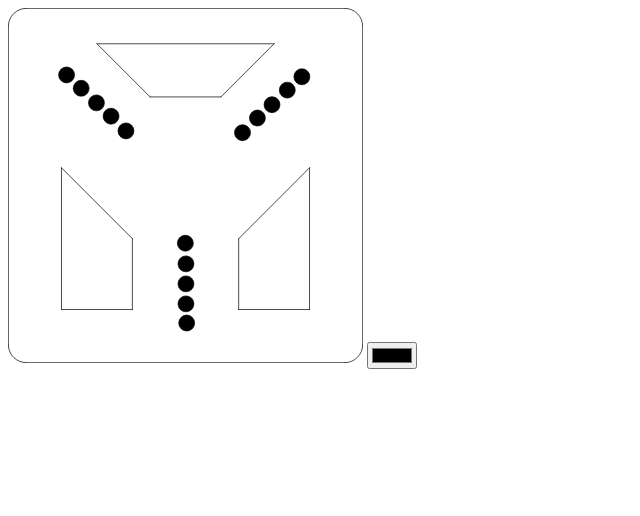
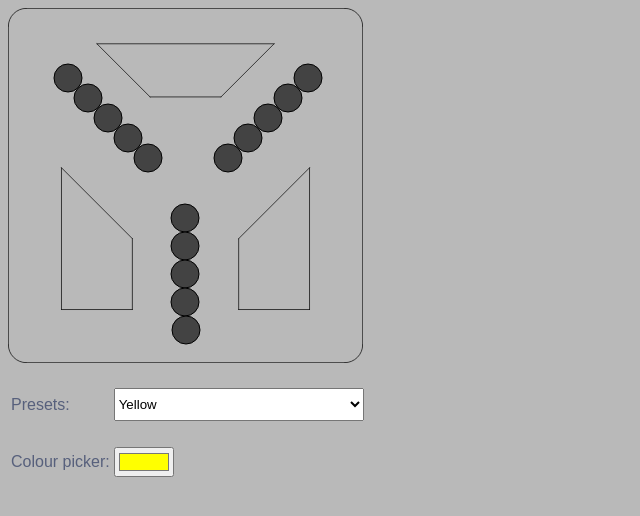
Before and after one commit to dalenunns/BsidesBASIC-2017, a plain HTML site: page BsidesBASIC/data/index.htm in a window 1280 px wide. Shown: the whole page, without its empty margins (0-640 px from the left). Drawn offline with Linux system fonts and the light colour scheme.

Commit message:
Added new html

```diff
--- a/BsidesBASIC/data/index.htm
+++ b/BsidesBASIC/data/index.htm
@@ -1,48 +1,78 @@
-<svg width="355.04013" height="355.03925" id="flux-capacitor">
-    <ellipse ry="7.9712944" rx="7.9712968" cy="66.935745" cx="58.573929" id="led4" onclick="ledClick(this)" style="display:inline;fill:#000000;fill-opacity:1;stroke:#000000;stroke-width:0.67099005;stroke-opacity:1"
-    />
-    <ellipse ry="7.9712934" rx="7.9712968" cy="80.293457" cx="73.179718" id="led3" onclick="ledClick(this)" style="display:inline;fill:#000000;fill-opacity:1;stroke:#000000;stroke-width:0.67098999;stroke-opacity:1"
-    />
-    <ellipse ry="7.9712934" rx="7.9712968" cy="94.862663" cx="88.446022" id="led2" onclick="ledClick(this)" style="display:inline;fill:#000000;fill-opacity:1;stroke:#000000;stroke-width:0.67098999;stroke-opacity:1"
-    />
-    <ellipse ry="7.9712925" rx="7.9712968" cy="108.22037" cx="103.05181" id="led1" onclick="ledClick(this)" style="display:inline;fill:#000000;fill-opacity:1;stroke:#000000;stroke-width:0.67098993;stroke-opacity:1"
-    />
-    <ellipse ry="7.9712911" rx="7.9712968" cy="122.91489" cx="117.94736" id="led0" onclick="ledClick(this)" style="display:inline;fill:#000000;fill-opacity:1;stroke:#000000;stroke-width:0.67098987;stroke-opacity:1"
-    />
-    <ellipse transform="scale(-1,1)" ry="7.9712934" rx="7.9712968" cy="68.742516" cx="-293.87955" id="led14" onclick="ledClick(this)"
-        style="display:inline;fill:#000000;fill-opacity:1;stroke:#000000;stroke-width:0.67098999;stroke-opacity:1" />
-    <ellipse transform="scale(-1,1)" ry="7.9712925" rx="7.9712968" cy="82.10022" cx="-279.27377" id="led13" onclick="ledClick(this)"
-        style="display:inline;fill:#000000;fill-opacity:1;stroke:#000000;stroke-width:0.67098993;stroke-opacity:1" />
-    <ellipse transform="scale(-1,1)" ry="7.9712925" rx="7.9712968" cy="96.669449" cx="-264.00745" id="led12" onclick="ledClick(this)"
-        style="display:inline;fill:#000000;fill-opacity:1;stroke:#000000;stroke-width:0.67098993;stroke-opacity:1" />
-    <ellipse transform="scale(-1,1)" ry="7.9712911" rx="7.9712968" cy="110.02715" cx="-249.40167" id="led11" onclick="ledClick(this)"
-        style="display:inline;fill:#000000;fill-opacity:1;stroke:#000000;stroke-width:0.67098987;stroke-opacity:1" />
-    <ellipse transform="scale(-1,1)" ry="7.9712901" rx="7.9712968" cy="124.72164" cx="-234.50612" id="led10" onclick="ledClick(this)"
-        style="display:inline;fill:#000000;fill-opacity:1;stroke:#000000;stroke-width:0.67098981;stroke-opacity:1" />
-    <ellipse ry="7.9712901" rx="7.9712968" cy="235.21776" cx="177.33643" id="led9" onclick="ledClick(this)" style="display:inline;fill:#000000;fill-opacity:1;stroke:#000000;stroke-width:0.67098981;stroke-opacity:1"
-    />
-    <ellipse ry="7.9712892" rx="7.9712968" cy="255.86008" cx="177.94209" id="led8" onclick="ledClick(this)" style="display:inline;fill:#000000;fill-opacity:1;stroke:#000000;stroke-width:0.67098975;stroke-opacity:1"
-    />
-    <ellipse ry="7.9712877" rx="7.9712968" cy="275.86008" cx="177.94209" id="led7" onclick="ledClick(this)" style="display:inline;fill:#000000;fill-opacity:1;stroke:#000000;stroke-width:0.67098975;stroke-opacity:1"
-    />
-    <ellipse ry="7.9712868" rx="7.9712968" cy="295.86011" cx="177.94209" id="led6" onclick="ledClick(this)" style="display:inline;fill:#000000;fill-opacity:1;stroke:#000000;stroke-width:0.67098975;stroke-opacity:1"
-    />
-    <ellipse ry="7.9712868" rx="7.9712968" cy="315.02982" cx="178.69415" id="led5" onclick="ledClick(this)" style="display:inline;fill:#000000;fill-opacity:1;stroke:#000000;stroke-width:0.67098975;stroke-opacity:1"
-    />
-    <g id="g10500" style="display:inline;fill:#000000;fill-opacity:0;stroke:#000000;stroke-width:78.74019623;stroke-linecap:round;stroke-linejoin:round;stroke-opacity:1"
-        transform="matrix(0.00899999,0,0,0.00899999,-424.84116,-212.2434)">
-        <path d="m 70866,33464 -7874,0 m 0,0 -5906,-5905 m 0,0 19685,0 m 0,0 -5905,5905" style="fill:#000000;fill-opacity:0;stroke:#000000;stroke-opacity:1"
-            id="path10508" inkscape:connector-curvature="0" />
-        <path d="m 61023,57086 0,-7874 m 0,0 -7874,-7874 m 0,0 0,15748 m 0,0 7874,0" style="fill:#000000;fill-opacity:0;stroke:#000000;stroke-opacity:1"
-            id="path10516" inkscape:connector-curvature="0" />
-        <path d="m 72834,57086 0,-7874 m 0,0 7874,-7874 m 0,0 0,15748 m 0,0 -7874,0" style="fill:#000000;fill-opacity:0;stroke:#000000;stroke-opacity:1"
-            id="path10524" inkscape:connector-curvature="0" />
-        <path d="m 49212.6,23622 a 1968.5,1968.5 0 0 0 -1968.5,1968.6 M 49212,23622 l 35433,0 m 1969.2,1968.6 A 1968.5,1968.5 0 0 0 84645.7,23622 m 1968.3,1968 0,35433 m -39369.9,0.6 a 1968.5,1968.5 0 0 0 1968.5,1968.5 m 35433.1,0 a 1968.5,1968.5 0 0 0 1968.5,-1968.5 m -39370.2,-0.6 0,-35433 m 37401,37402 -35433,0"
-            style="fill:#000000;fill-opacity:0;stroke:#000000;stroke-opacity:1" id="path10540" inkscape:connector-curvature="0"
-        />
+<html>
+<head>
+    <meta name="viewport" content="width=device-width, initial-scale=1.0">
+    <style>
+    html{font-family:Lucida,sans-serif;font-weight:400;font-size:14px;color:#57607c;background-color:#B9B9B9;}
+    body{margin:8px}
+    select{width:250px;height:33px;}
+    option{width:250px;font-size:133%}
+    </style>
+</head>
+<body>
+<svg width="355" height="355" id="flux-capacitor">
+    <ellipse ry="14" rx="14" cy="70"  cx="60"   id="led4" onclick="ledClick(this)" style="display:inline;fill:#434343;fill-opacity:1;stroke:#000000;stroke-width:1;stroke-opacity:1" />
+    <ellipse ry="14" rx="14" cy="90"  cx="80"   id="led3" onclick="ledClick(this)" style="display:inline;fill:#434343;fill-opacity:1;stroke:#000000;stroke-width:1;stroke-opacity:1" />
+    <ellipse ry="14" rx="14" cy="110" cx="100"  id="led2" onclick="ledClick(this)" style="display:inline;fill:#434343;fill-opacity:1;stroke:#000000;stroke-width:1;stroke-opacity:1" />
+    <ellipse ry="14" rx="14" cy="130" cx="120"  id="led1" onclick="ledClick(this)" style="display:inline;fill:#434343;fill-opacity:1;stroke:#000000;stroke-width:1;stroke-opacity:1" />
+    <ellipse ry="14" rx="14" cy="150" cx="140"  id="led0" onclick="ledClick(this)" style="display:inline;fill:#434343;fill-opacity:1;stroke:#000000;stroke-width:1;stroke-opacity:1" />
+
+    <ellipse ry="14" rx="14" cy="70"  cx="-300" id="led14" onclick="ledClick(this)" style="display:inline;fill:#434343;fill-opacity:1;stroke:#000000;stroke-width:1;stroke-opacity:1" transform="scale(-1,1)" />
+    <ellipse ry="14" rx="14" cy="90"  cx="-280" id="led13" onclick="ledClick(this)" style="display:inline;fill:#434343;fill-opacity:1;stroke:#000000;stroke-width:1;stroke-opacity:1" transform="scale(-1,1)" />
+    <ellipse ry="14" rx="14" cy="110" cx="-260" id="led12" onclick="ledClick(this)" style="display:inline;fill:#434343;fill-opacity:1;stroke:#000000;stroke-width:1;stroke-opacity:1" transform="scale(-1,1)" />
+    <ellipse ry="14" rx="14" cy="130" cx="-240" id="led11" onclick="ledClick(this)" style="display:inline;fill:#434343;fill-opacity:1;stroke:#000000;stroke-width:1;stroke-opacity:1" transform="scale(-1,1)" />
+    <ellipse ry="14" rx="14" cy="150" cx="-220" id="led10" onclick="ledClick(this)" style="display:inline;fill:#434343;fill-opacity:1;stroke:#000000;stroke-width:1;stroke-opacity:1" transform="scale(-1,1)" />
+
+    <ellipse ry="14" rx="14" cy="210" cx="177"  id="led9"  onclick="ledClick(this)" style="display:inline;fill:#434343;fill-opacity:1;stroke:#000000;stroke-width:1;stroke-opacity:1" />
+    <ellipse ry="14" rx="14" cy="238" cx="177"  id="led8"  onclick="ledClick(this)" style="display:inline;fill:#434343;fill-opacity:1;stroke:#000000;stroke-width:1;stroke-opacity:1" />
+    <ellipse ry="14" rx="14" cy="266" cx="177"  id="led7"  onclick="ledClick(this)" style="display:inline;fill:#434343;fill-opacity:1;stroke:#000000;stroke-width:1;stroke-opacity:1" />
+    <ellipse ry="14" rx="14" cy="294" cx="177"  id="led6"  onclick="ledClick(this)" style="display:inline;fill:#434343;fill-opacity:1;stroke:#000000;stroke-width:1;stroke-opacity:1" />
+    <ellipse ry="14" rx="14" cy="322" cx="178"  id="led5"  onclick="ledClick(this)" style="display:inline;fill:#434343;fill-opacity:1;stroke:#000000;stroke-width:1;stroke-opacity:1" />
+
+    <g id="g10500" style="display:inline;fill:#000000;fill-opacity:0;stroke:#000000;stroke-width:78.74019623;stroke-linecap:round;stroke-linejoin:round;stroke-opacity:1;" transform="matrix(0.00899999,0,0,0.00899999,-424.84116,-212.2434)">
+        <path d="m 70866,33464 -7874,0 m 0,0 -5906,-5905 m 0,0 19685,0 m 0,0 -5905,5905" style="fill:#000000;fill-opacity:0;stroke:#000000;stroke-opacity:1" id="path10508" />
+        <path d="m 61023,57086 0,-7874 m 0,0 -7874,-7874 m 0,0 0,15748 m 0,0  7874,0"    style="fill:#000000;fill-opacity:0;stroke:#000000;stroke-opacity:1" id="path10516" />
+        <path d="m 72834,57086 0,-7874 m 0,0  7874,-7874 m 0,0 0,15748 m 0,0 -7874,0"    style="fill:#000000;fill-opacity:0;stroke:#000000;stroke-opacity:1" id="path10524" />
+        <path d="m 49212.6,23622 a 1968.5,1968.5 0 0 0 -1968.5,1968.6 M 49212,23622 l 35433,0 m 1969.2,1968.6 A 1968.5,1968.5 0 0 0 84645.7,23622 m 1968.3,1968 0,35433 m -39369.9,0.6 a 1968.5,1968.5 0 0 0 1968.5,1968.5 m 35433.1,0 a 1968.5,1968.5 0 0 0 1968.5,-1968.5 m -39370.2,-0.6 0,-35433 m 37401,37402 -35433,0" style="fill:#000000;fill-opacity:0;stroke:#000000;stroke-opacity:1" id="path10540" />
     </g>
 </svg>
-<input id="selectedColor" type="color" />
+
+
+<table>
+    <tr>
+        <td>&nbsp;</td><td>&nbsp;</td>
+    </tr>
+    <tr>
+        <td>Presets:</td>
+        <td><select id="presetColour" onchange="setColour(this)">
+            <option value="#FFFFFF" style="background-color:#FFFFFF">White</option>
+            <option value="#C0C0C0" style="background-color:#C0C0C0">Silver</option>
+            <option value="#808080" style="background-color:#808080">Gray</option>
+            <option value="#000000" style="background-color:#000000;color:#CCCCCC">Black</option>
+            <option value="#FF0000" style="background-color:#FF0000">Red</option>
+            <option value="#800000" style="background-color:#800000;color:#CCCCCC">Maroon</option>
+            <option value="#FFFF00" style="background-color:#FFFF00" selected="selected">Yellow</option>
+            <option value="#808000" style="background-color:#808000">Olive</option>
+            <option value="#00FF00" style="background-color:#00FF00">Lime</option>
+            <option value="#008000" style="background-color:#008000">Green</option>
+            <option value="#00FFFF" style="background-color:#00FFFF">Aqua</option>
+            <option value="#008080" style="background-color:#008080">Teal</option>
+            <option value="#0000FF" style="background-color:#0000FF;color:#CCCCCC">Blue</option>
+            <option value="#000080" style="background-color:#000080;color:#CCCCCC">Navy</option>
+            <option value="#FF00FF" style="background-color:#FF00FF">Fuchsia</option>
+            <option value="#800080" style="background-color:#800080;color:#CCCCCC">Purple</option>
+            </select>
+        </td>
+    </tr>
+    <tr>
+        <td>&nbsp;</td><td>&nbsp;</td>
+    </tr>
+    <tr>
+        <td>Colour picker:</td>
+        <td><input id="colorPicker" type="color" style="min-height: 30px;min-width: 60px" value="#FFFF00" /></td>
+    </tr>
+</table>
+
+
 <script>
     var socket = new WebSocket("ws://192.168.4.1/ws");
 
@@ -155,13 +185,18 @@
         }
     }
 
-    function ledClick(self) {
-        var selectedColor = document.getElementById("selectedColor")
-        self.style.fill = selectedColor.value
-        rgbVal = hex2rgb(selectedColor.value)
-        //var msg = self.id + "|"+rgbVal[0]+","+rgbVal[1]+","+rgbVal[2]
+    function setColour(selector) {
+        var colorPicker = document.getElementById("colorPicker")
+        colorPicker.value = selector.value;
+    }
+
+    function ledClick(led) {
+        var colorPicker = document.getElementById("colorPicker")
+        led.style.fill = colorPicker.value
+        rgbVal = hex2rgb(colorPicker.value)
+        //var msg = led.id + "|"+rgbVal[0]+","+rgbVal[1]+","+rgbVal[2]
         var data = new Uint8Array(4)
-        data[0] = getLedIndex(self.id)
+        data[0] = getLedIndex(led.id)
         data[1] = rgbVal[0]
         data[2] = rgbVal[1]
         data[3] = rgbVal[2]
@@ -177,6 +212,6 @@
         var g = (hex & 0x00ff00) >> 8;
         var b = (hex & 0x0000ff);
         return [r, g, b]
-
     }
 </script>
+</body>
```
Also changed, not shown: web/index.htm (+85 -50 lines).
